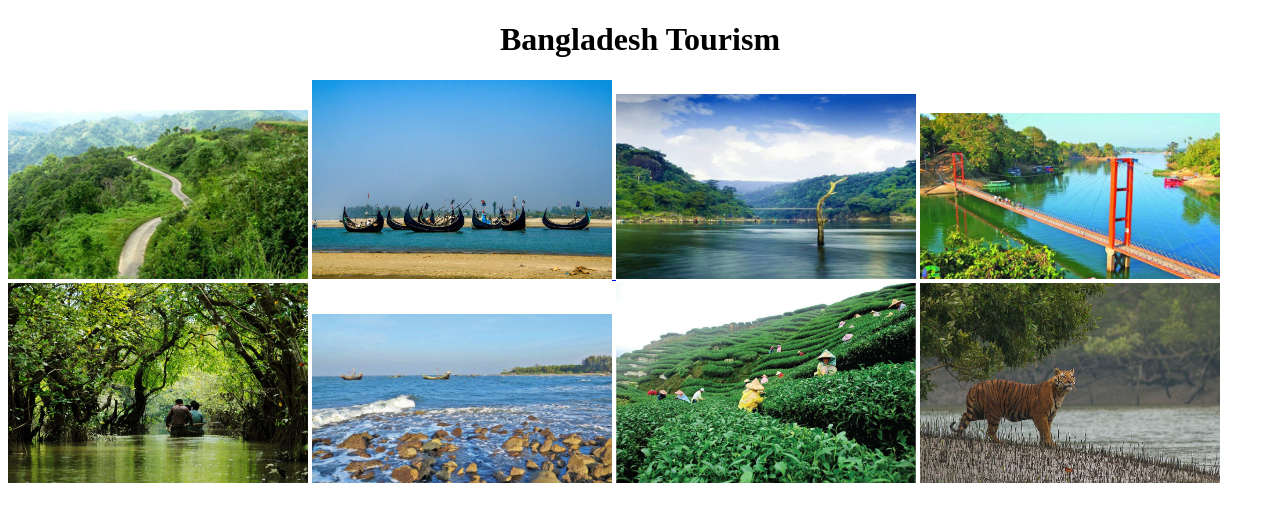
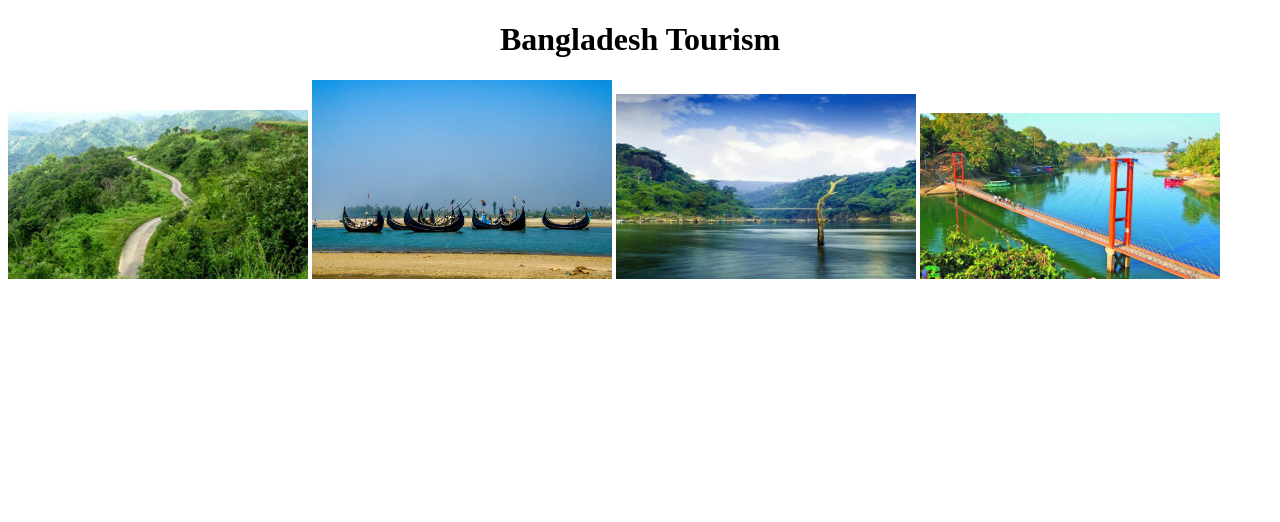
Before and after one commit to RafiaDora-36/bangladesh-tourism, a plain HTML site: page index.html in a window 1280 px wide. Drawn offline with Linux system fonts and the light colour scheme.

Commit message:
Update index.html

```diff
--- a/index.html
+++ b/index.html
@@ -9,12 +9,8 @@
 <body>
     <h1><center>Bangladesh Tourism</center></h1>
    <a href="image/cttg/chittagang.html" title="chittagang"> <img src="image/ctg.jpg" alt="chittagong" width="300" height="auto"></a>
-   <a href="image/inaani/inaani.html" title="inaani beach"><img src="image/inani.jpg" alt="inani beach" width="300" height="auto" >
-    <a href="image/inaani/jafflong.html" title="jaflong"></a><img src="image/jaflong.jpg" alt="jaflong" width="300" height="auto" >
-    <img src="image/rangamati.jpg" alt="rangamati" width="300" height="auto" >
-    <img src="image/ratargul.jpg" alt="ratargul" width="300" height="auto" >
-    <img src="image/saint.jpg" alt="saint" width="300" height="auto" >
-    <img src="image/srimongol.jpg" alt="srimongol" width="300" height="auto" >
-    <img src="image/sundorban.jpg" alt="sundorban" width="300" height="auto" >
+   <a href="image/inaani/inaani.html" title="inaani beach"><img src="image/inani.jpg" alt="inani beach" width="300" height="auto" ></a>
+    <a href="image/jafflong/jafflong.html" title="jaflong"><img src="image/jaflong.jpg" alt="jaflong" width="300" height="auto" ></a>
+    <a href="image/rangamati/rangamati.html" title="Rangamati"><img src="image/rangamati.jpg" alt="rangamati" width="300" height="auto" ></a>
 </body>
 </html>
```
